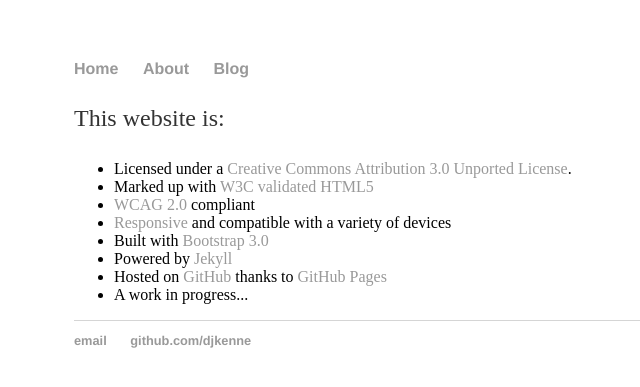
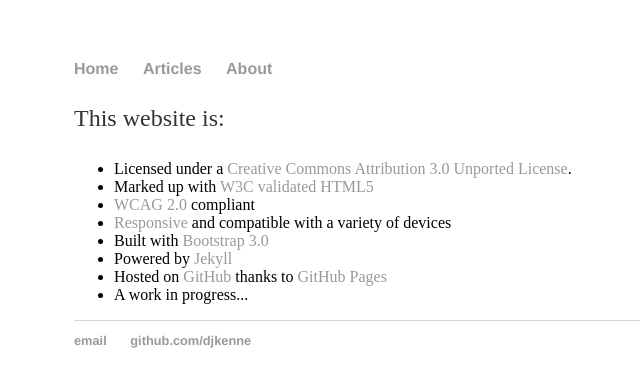
Before and after one commit to djkenne/djkenne.github.io, a Jekyll site: the page built from about/index.html, in a window 1280 px wide. Shown: the top 387 px of the page, without its empty margins (118-758 px from the left). Built offline with Jekyll 4.4.1, drawn with Linux system fonts in a browser that asks for light colours.

Commit message:
Update default.html
Update default layout sections.

```diff
--- a/_layouts/default.html
+++ b/_layouts/default.html
@@ -9,9 +9,8 @@
 			<nav>
 	    		<ul>
 	        		<li><a href="/">Home</a></li>
+	        		<li><a href="/blog">Articles</a></li>
 		        	<li><a href="/about">About</a></li>
-	        		<!--<li><a href="/cv">CV</a></li>-->
-	        		<li><a href="/blog">Blog</a></li>
 	    		</ul>
 			</nav>
 			<div class="container">
```
